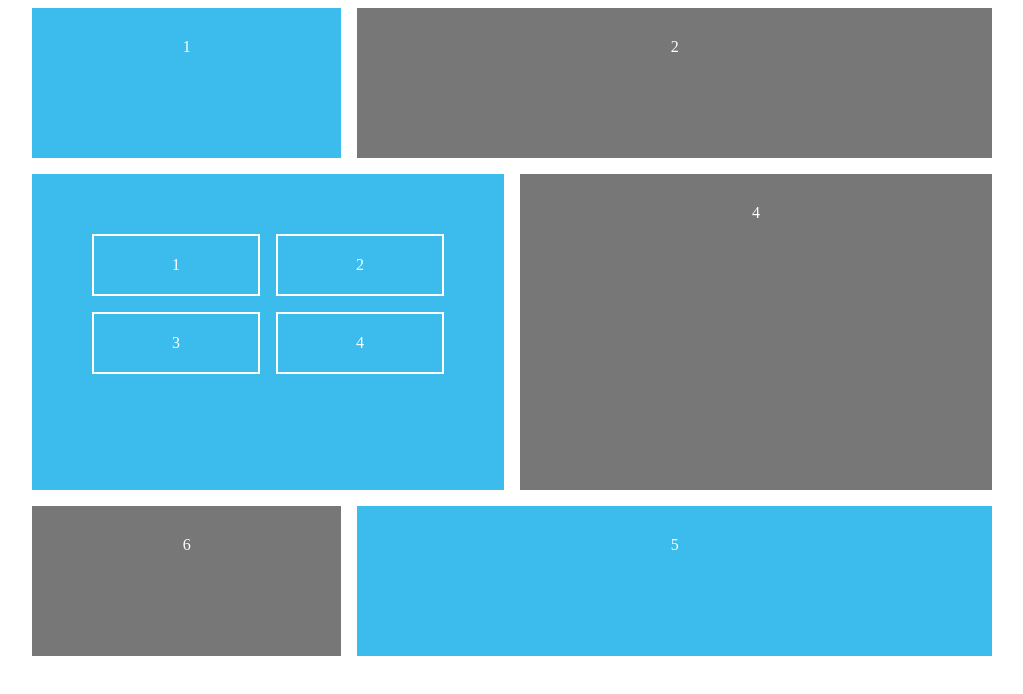
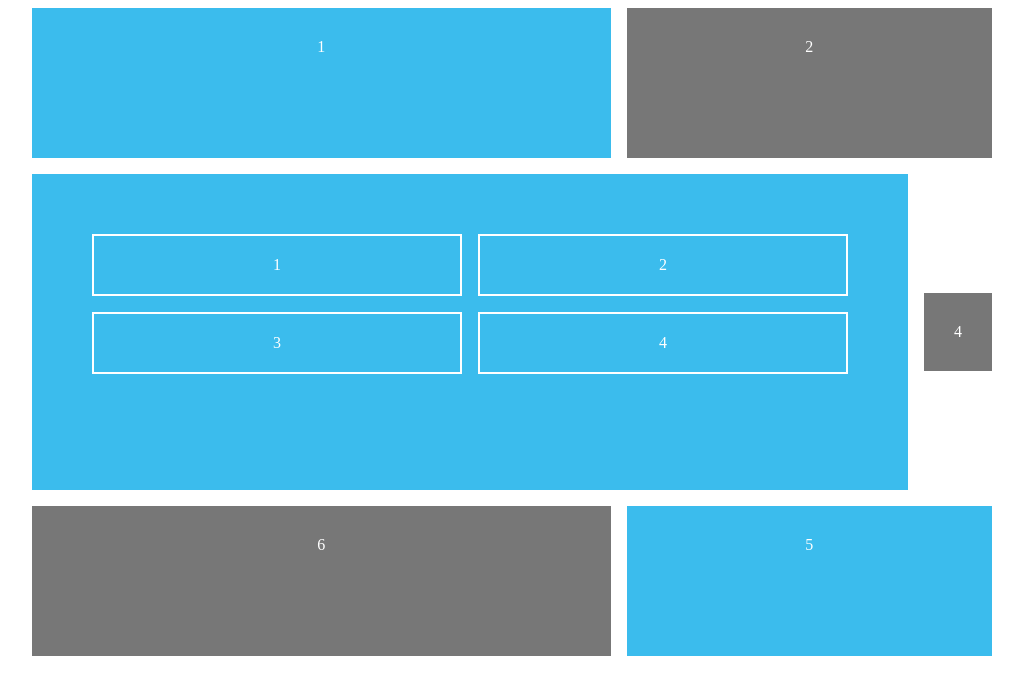
Before and after one commit to Amir-Pourhadi/Learn-Grid-System, a plain HTML site: page index.html in a window 1280 px wide. Shown: the whole page, without its empty margins (128-1151 px from the left). Drawn offline with Linux system fonts and the light colour scheme.

Commit message:
Aligning & Justifying Items

```diff
--- a/grid.css
+++ b/grid.css
@@ -2,7 +2,7 @@
   display: grid;
   /* grid-template-columns: 30% 20% 50%; */
   /* grid-template-columns: 1fr 2fr 1fr; */
-  grid-template-columns: repeat(6, 1fr);
+  grid-template-columns: repeat(3, 1fr);
   grid-template-rows: repeat(4, minmax(150px, auto));
   gap: 1em;
 }
@@ -25,6 +25,7 @@
 .four {
   grid-column: 4 / 7;
   grid-row: 2 / 4;
+  align-self: center;
 }
 
 .five {
```
